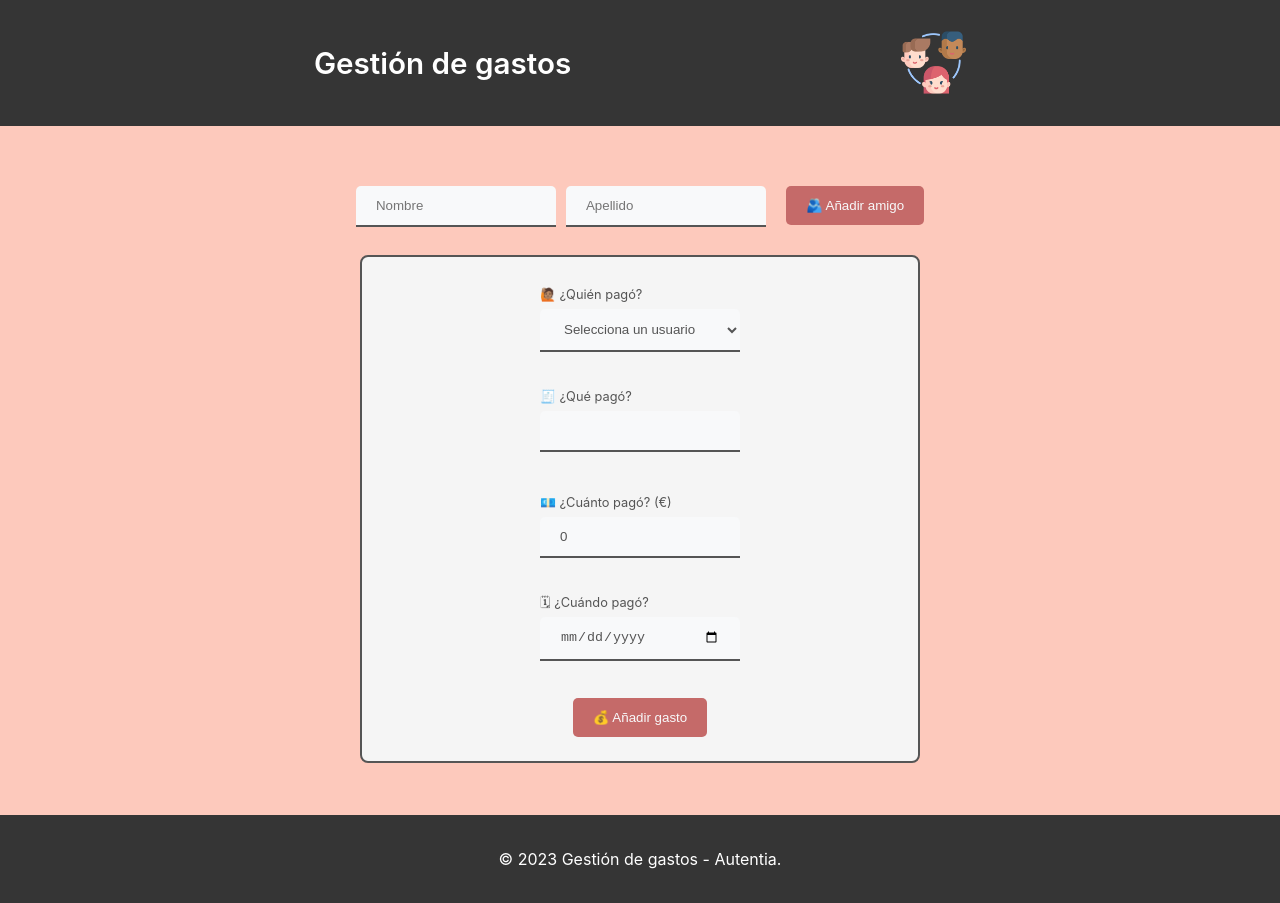
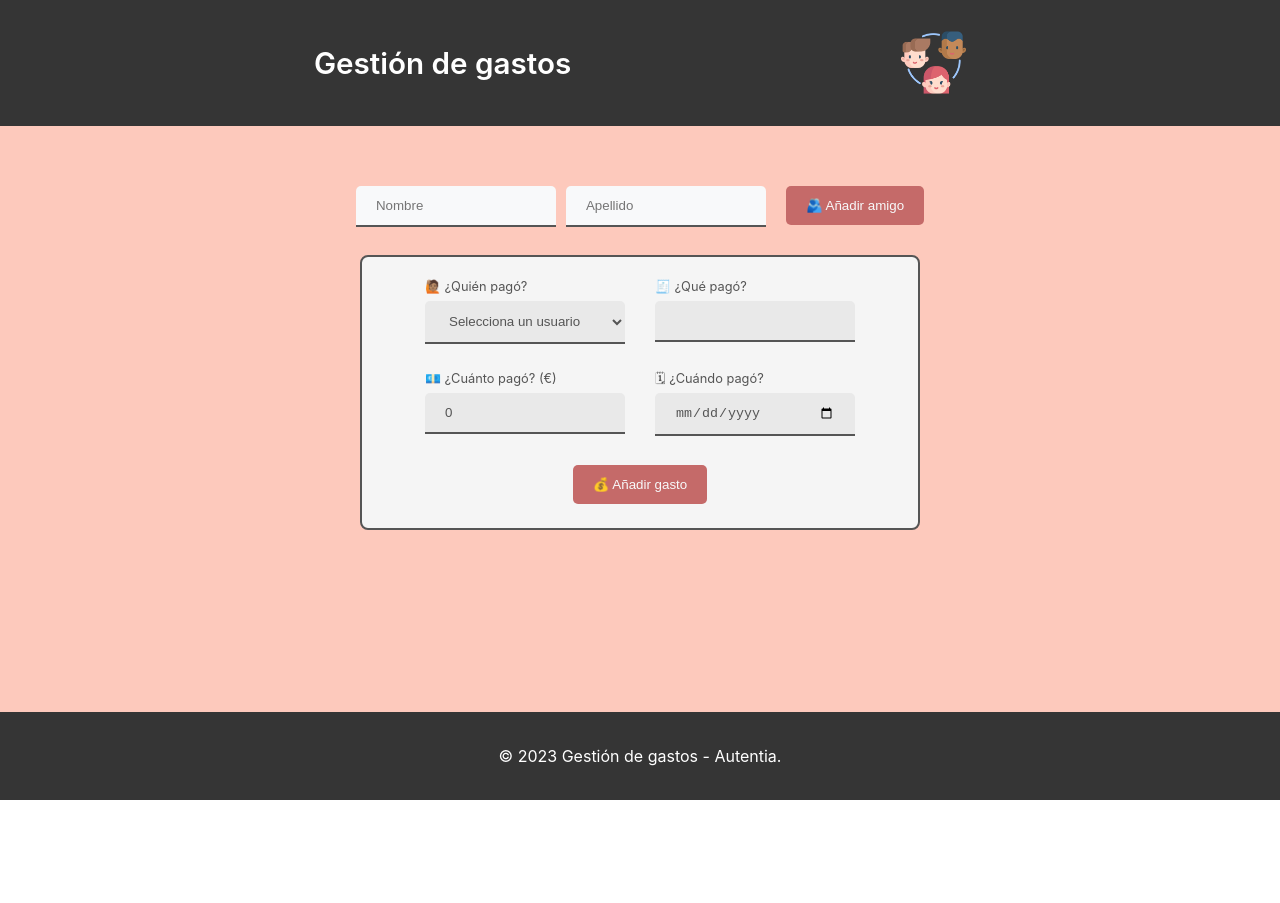
Before and after one commit to acalvom/gastos-compartidos-autentia, a React (Vite) app: page /create in a window 1280 px wide. After the commit the page ends 800 px from the top, so only its background shows below. Built offline with nearby package versions, Linux system fonts and the light colour scheme.

Commit message:
style: fix styles

```diff
--- a/src/components/AddExpenseForm/AddExpenseForm.css
+++ b/src/components/AddExpenseForm/AddExpenseForm.css
@@ -11,7 +11,7 @@
   background-color: whitesmoke;
 }
 
-.input-wrapper {
+.input-grid-wrapper {
   display: flex;
   flex-direction: row;
   gap: 30px;
@@ -26,11 +26,10 @@
   gap: 5px;
 }
 
-.input-expense {
-  transition: none;
+.input-expense.input {
   background-color: #55555513;
 }
-.input-expense:focus {
+.input-expense.input:focus {
   width: 200px;
   border: 2px solid #555;
 }
@@ -45,7 +44,7 @@
     width: 100%;
   }
 
-  .input-wrapper {
+  .input-grid-wrapper {
     width: 100%;
     flex-direction: column;
   }
--- a/src/components/AddExpenseForm/AddExpenseForm.tsx
+++ b/src/components/AddExpenseForm/AddExpenseForm.tsx
@@ -1,8 +1,8 @@
 import { ChangeEvent, FormEvent, useState } from 'react'
 import { ExpenseForm } from '@/constants/Home'
 import { ExpenseFormErrors, Expense, StoredExpense, StoredUser } from '@/models'
+import { initialExpense, initialExpenseError } from '@/constants/InitialData'
 import './AddExpenseForm.css'
-import { initialExpense, initialExpenseError } from '@/constants/InitialData'
 
 export interface AddExpenseFormProps {
   storedUsers: StoredUser[]
@@ -46,7 +46,7 @@ export const AddExpenseForm = ({
 
   return (
     <form className="expense-form" onSubmit={handleOnSubmit} data-testid="add-expense-form">
-      <div className="input-wrapper">
+      <div className="input-grid-wrapper">
         <label className="input-label">
           {ExpenseForm.Payer}
           <select
@@ -82,7 +82,7 @@ export const AddExpenseForm = ({
         </label>
       </div>
 
-      <div className="input-wrapper">
+      <div className="input-grid-wrapper">
         <label className="input-label">
           {ExpenseForm.Amount}
           <input
```
